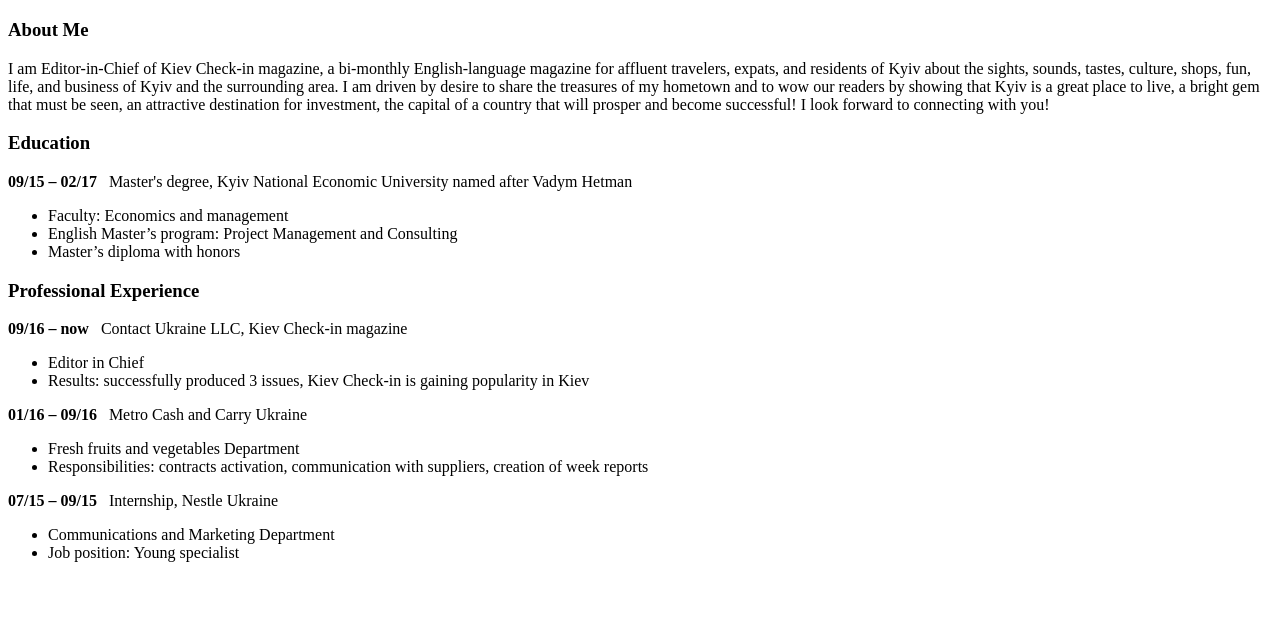
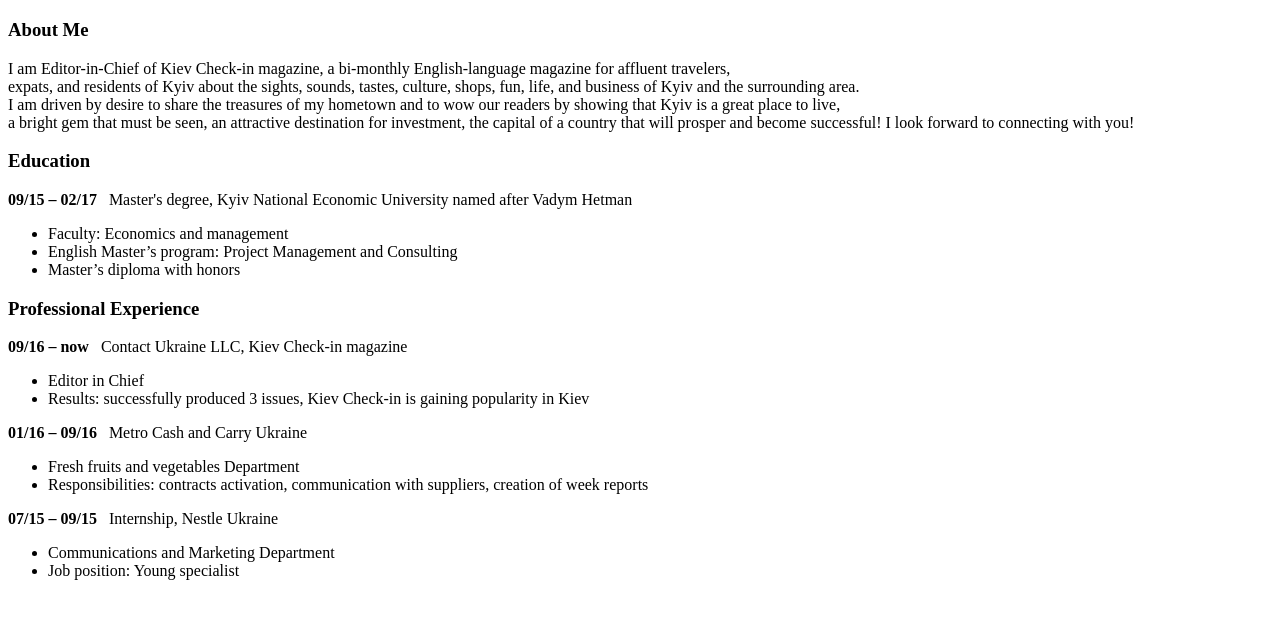
Before and after one commit to Nadijanashasta/Test, a plain HTML site: page index.html in a window 1280 px wide. Shown: the part 61-680 px from the top of the page. Drawn offline with Linux system fonts and the light colour scheme.

Commit message:
Edited Description - commit 5

```diff
--- a/index.html
+++ b/index.html
@@ -8,7 +8,7 @@
 <body>
     <h1>NADIIA YAKOVENKO</h1>
     <h3>About Me</h3>
-    <p>I am Editor-in-Chief of Kiev Check-in magazine, a bi-monthly English-language magazine for affluent travelers, expats, and residents of Kyiv about the sights, sounds, tastes, culture, shops, fun, life, and business of Kyiv and the surrounding area. I am driven by desire to share the treasures of my hometown and to wow our readers by showing that Kyiv is a great place to live, a bright gem that must be seen, an attractive destination for investment, the capital of a country that will prosper and become successful! I look forward to connecting with you!
+    <p>I am Editor-in-Chief of Kiev Check-in magazine, a bi-monthly English-language magazine for affluent travelers, <br />expats, and residents of Kyiv about the sights, sounds, tastes, culture, shops, fun, life, and business of Kyiv and the surrounding area. <br /> I am driven by desire to share the treasures of my hometown and to wow our readers by showing that Kyiv is a great place to live, <br />a bright gem that must be seen, an attractive destination for investment, the capital of a country that will prosper and become successful! I look forward to connecting with you!
     </p>
 
     <h3>Education</h3>
```
